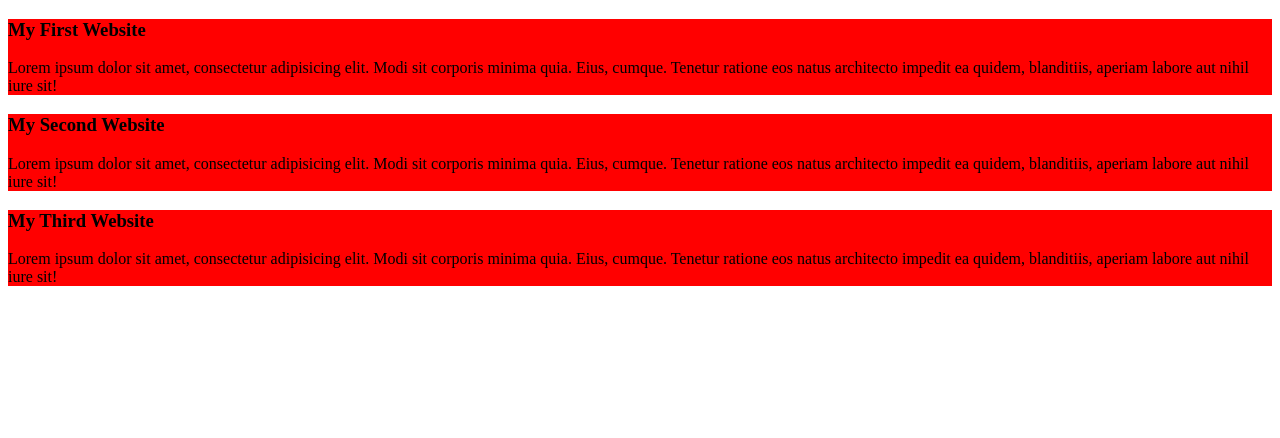
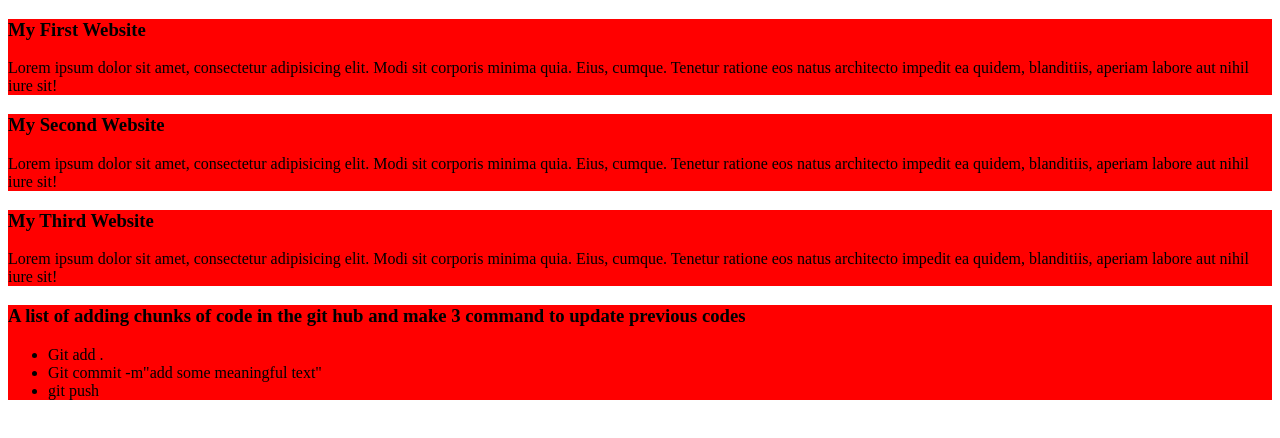
Before and after one commit to SKobir/my_simple_website, a plain HTML site: page index.html in a window 1280 px wide. Drawn offline with Linux system fonts and the light colour scheme.

Commit message:
added a list into webpage in commmit 4

```diff
--- a/index.html
+++ b/index.html
@@ -23,5 +23,14 @@
         <p>Lorem ipsum dolor sit amet, consectetur adipisicing elit. Modi sit corporis minima quia. Eius, cumque. Tenetur ratione eos natus architecto impedit ea quidem, blanditiis, aperiam labore aut nihil iure sit!</p>
     </div>
 
+    <div>
+        <h3>A list of adding chunks of code in the git hub and make 3 command to update previous codes</h3>
+        <ul>
+            <li>Git add .</li>
+            <li>Git commit -m"add some meaningful text"</li>
+            <li>git push</li>
+        </ul>
+    </div>
+
 </body>
 </html>
```
